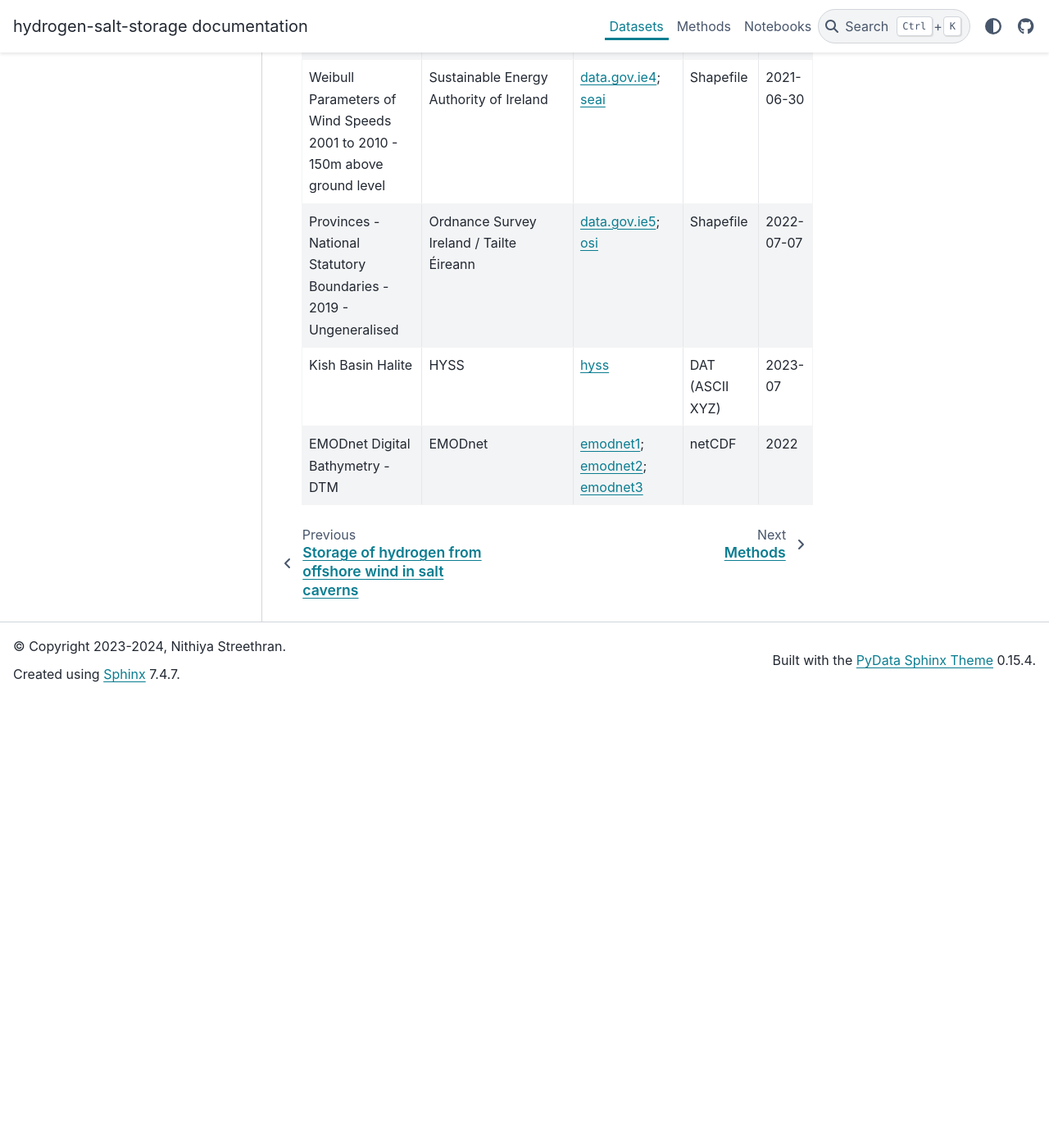
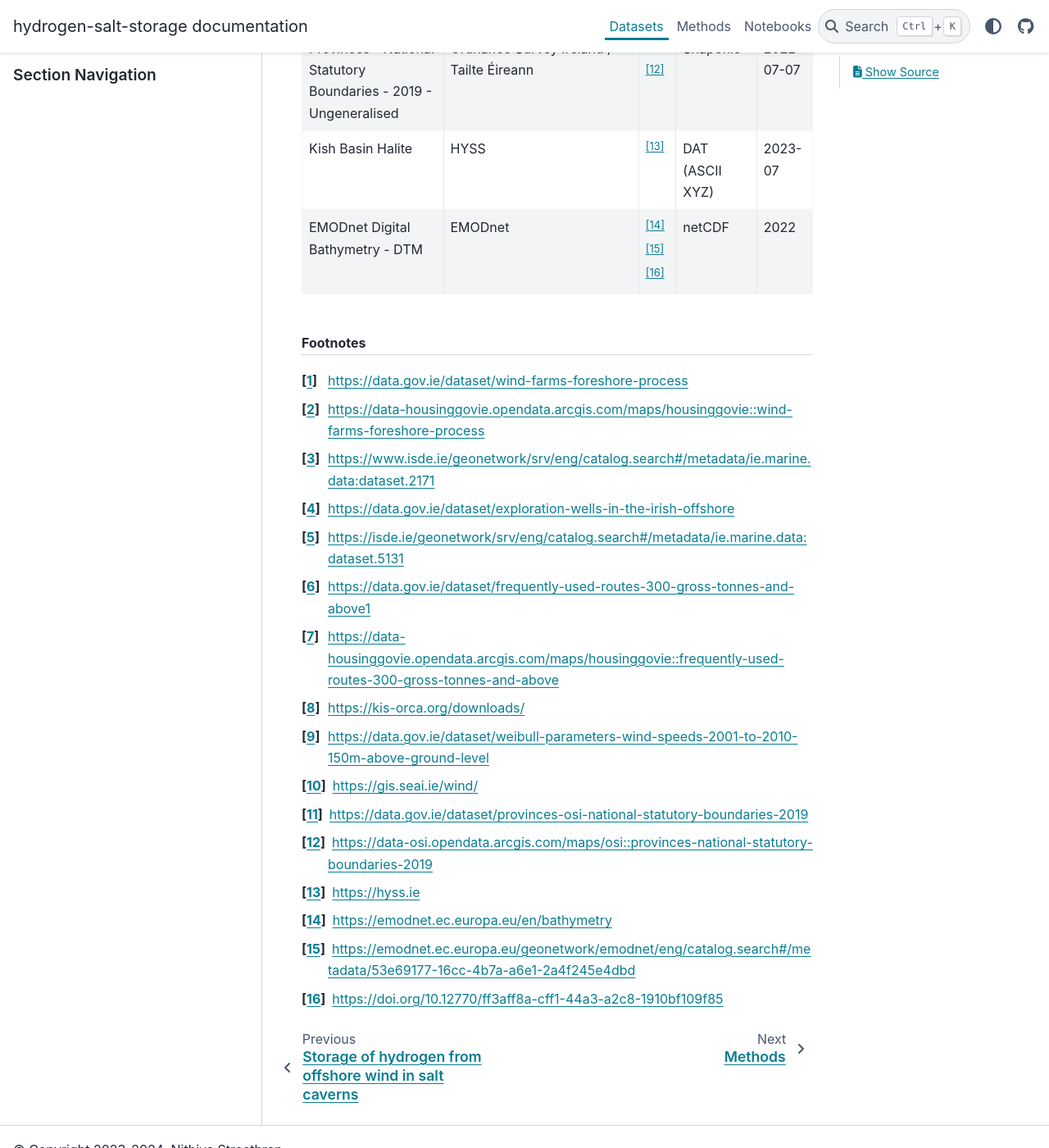
Before and after one commit to wind-to-hydrogen-toolkit/hydrogen-salt-storage, a Sphinx documentation site: the page built from docs/datasets.rst, in a window 1280 px wide and 1400 px high, scrolled down 1103 px. Shown: the whole window at 82% size. Built offline with Sphinx 7.4.7 and the PyData theme 0.15.4, drawn with Linux system fonts in a browser that asks for light colours; pages that are not in the unit, such as notebooks, are missing from menus; before the commit the page ends 1955 px from its top, so only the background shows below that; some of the changed lines change nothing that is shown; some of the changed text lies outside the part shown.

Commit message:
update datasets.rst metadata links

```diff
--- a/docs/datasets.rst
+++ b/docs/datasets.rst
@@ -7,29 +7,30 @@ Datasets used in this project. These datasets are not to be used for navigation
    :header: Dataset, Source, Metadata, Format, Version
    :delim: |
 
-   Wind Farms (Foreshore Process) | Department of Housing, Local Government and Heritage | `data.gov.ie1`_; `housinggovie1`_ | Shapefile | 2023-09-11
-   Exploration Wells in the Irish Offshore | Petroleum Affairs Division / Department of the Environment, Climate and Communications | `isde1`_; `data.gov.ie2`_ | Shapefile | 2021-02-01
-   Shipwrecks in Irish Waters | INFOMAR / Geological Survey Ireland / Marine Institute / National Monuments Service / Department of Housing, Local Government and Heritage | `isde2`_ | Shapefile | 2023-10-24
-   Frequently Used Routes (300 gross tonnes and above) | Department of Housing, Local Government and Heritage / EMODnet | `data.gov.ie3`_; `housinggovie2`_ | Shapefile | 2022-07-19
-   Irish Sea Subsea Cables and Renewable Energy Structures | KIS-ORCA | `kis-orca`_ | Olex Fishing Plotter File | 2023-02-27
-   Weibull Parameters of Wind Speeds 2001 to 2010 - 150m above ground level | Sustainable Energy Authority of Ireland | `data.gov.ie4`_; `seai`_ | Shapefile | 2021-06-30
-   Provinces - National Statutory Boundaries - 2019 - Ungeneralised | Ordnance Survey Ireland / Tailte Éireann | `data.gov.ie5`_; `osi`_ | Shapefile | 2022-07-07
-   Kish Basin Halite | HYSS | `hyss`_ | DAT (ASCII XYZ) | 2023-07
-   EMODnet Digital Bathymetry - DTM | EMODnet | `emodnet1`_; `emodnet2`_; `emodnet3`_ | netCDF | 2022
+   Wind Farms (Foreshore Process) | Department of Housing, Local Government and Heritage | [#datagovie1]_ [#housinggovie1]_ | Shapefile | 2023-09-11
+   Exploration Wells in the Irish Offshore | Petroleum Affairs Division / Department of the Environment, Climate and Communications | [#isde1]_ [#datagovie2]_ | Shapefile | 2021-02-01
+   Shipwrecks in Irish Waters | INFOMAR / Geological Survey Ireland / Marine Institute / National Monuments Service / Department of Housing, Local Government and Heritage | [#isde2]_ | Shapefile | 2023-10-24
+   Frequently Used Routes (300 gross tonnes and above) | Department of Housing, Local Government and Heritage / EMODnet | [#datagovie3]_ [#housinggovie2]_ | Shapefile | 2022-07-19
+   Irish Sea Subsea Cables and Renewable Energy Structures | KIS-ORCA | [#kisorca]_ | Olex Fishing Plotter File | 2023-02-27
+   Weibull Parameters of Wind Speeds 2001 to 2010 - 150m above ground level | Sustainable Energy Authority of Ireland | [#datagovie4]_ [#seai]_ | Shapefile | 2021-06-30
+   Provinces - National Statutory Boundaries - 2019 - Ungeneralised | Ordnance Survey Ireland / Tailte Éireann | [#datagovie5]_ [#osi]_ | Shapefile | 2022-07-07
+   Kish Basin Halite | HYSS | [#hyss]_ | DAT (ASCII XYZ) | 2023-07
+   EMODnet Digital Bathymetry - DTM | EMODnet | [#emodnet1]_ [#emodnet2]_ [#emodnet3]_ | netCDF | 2022
 
-.. _data.gov.ie1: https://data.gov.ie/dataset/wind-farms-foreshore-process
-.. _data.gov.ie2: https://data.gov.ie/dataset/exploration-wells-in-the-irish-offshore
-.. _data.gov.ie3: https://data.gov.ie/dataset/frequently-used-routes-300-gross-tonnes-and-above1
-.. _data.gov.ie4: https://data.gov.ie/dataset/weibull-parameters-wind-speeds-2001-to-2010-150m-above-ground-level
-.. _data.gov.ie5: https://data.gov.ie/dataset/provinces-osi-national-statutory-boundaries-2019
-.. _emodnet1: https://emodnet.ec.europa.eu/en/bathymetry
-.. _emodnet2: https://emodnet.ec.europa.eu/geonetwork/emodnet/eng/catalog.search#/metadata/53e69177-16cc-4b7a-a6e1-2a4f245e4dbd
-.. _emodnet3: https://doi.org/10.12770/ff3aff8a-cff1-44a3-a2c8-1910bf109f85
-.. _hyss: https://hyss.ie
-.. _housinggovie1: https://data-housinggovie.opendata.arcgis.com/maps/housinggovie::wind-farms-foreshore-process
-.. _housinggovie2: https://data-housinggovie.opendata.arcgis.com/maps/housinggovie::frequently-used-routes-300-gross-tonnes-and-above
-.. _isde1: https://www.isde.ie/geonetwork/srv/eng/catalog.search#/metadata/ie.marine.data:dataset.2171
-.. _isde2: https://isde.ie/geonetwork/srv/eng/catalog.search#/metadata/ie.marine.data:dataset.5131
-.. _kis-orca: https://kis-orca.org/downloads/
-.. _osi: https://data-osi.opendata.arcgis.com/maps/osi::provinces-national-statutory-boundaries-2019
-.. _seai: https://gis.seai.ie/wind/
+.. rubric:: Footnotes
+.. [#datagovie1] https://data.gov.ie/dataset/wind-farms-foreshore-process
+.. [#housinggovie1] https://data-housinggovie.opendata.arcgis.com/maps/housinggovie::wind-farms-foreshore-process
+.. [#isde1] https://www.isde.ie/geonetwork/srv/eng/catalog.search#/metadata/ie.marine.data:dataset.2171
+.. [#datagovie2] https://data.gov.ie/dataset/exploration-wells-in-the-irish-offshore
+.. [#isde2] https://isde.ie/geonetwork/srv/eng/catalog.search#/metadata/ie.marine.data:dataset.5131
+.. [#datagovie3] https://data.gov.ie/dataset/frequently-used-routes-300-gross-tonnes-and-above1
+.. [#housinggovie2] https://data-housinggovie.opendata.arcgis.com/maps/housinggovie::frequently-used-routes-300-gross-tonnes-and-above
+.. [#kisorca] https://kis-orca.org/downloads/
+.. [#datagovie4] https://data.gov.ie/dataset/weibull-parameters-wind-speeds-2001-to-2010-150m-above-ground-level
+.. [#seai] https://gis.seai.ie/wind/
+.. [#datagovie5] https://data.gov.ie/dataset/provinces-osi-national-statutory-boundaries-2019
+.. [#osi] https://data-osi.opendata.arcgis.com/maps/osi::provinces-national-statutory-boundaries-2019
+.. [#hyss] https://hyss.ie
+.. [#emodnet1] https://emodnet.ec.europa.eu/en/bathymetry
+.. [#emodnet2] https://emodnet.ec.europa.eu/geonetwork/emodnet/eng/catalog.search#/metadata/53e69177-16cc-4b7a-a6e1-2a4f245e4dbd
+.. [#emodnet3] https://doi.org/10.12770/ff3aff8a-cff1-44a3-a2c8-1910bf109f85
```
